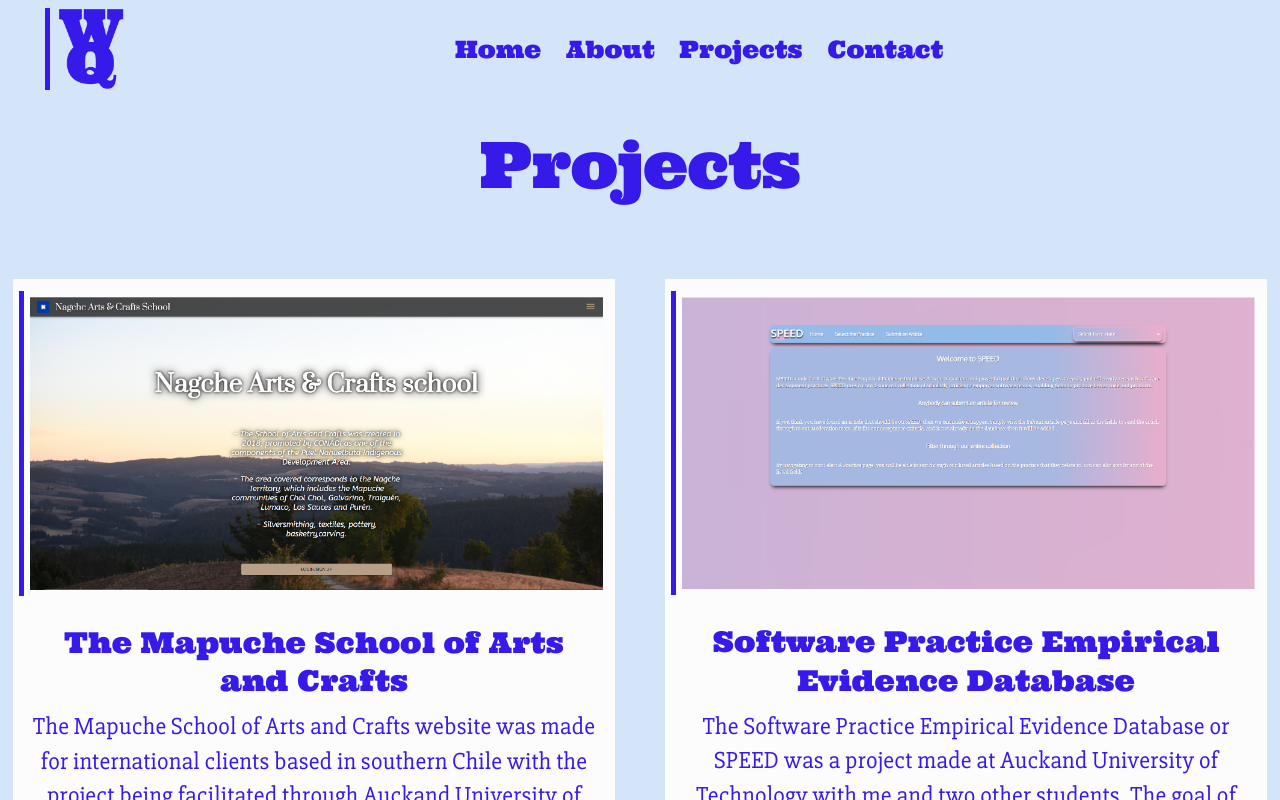
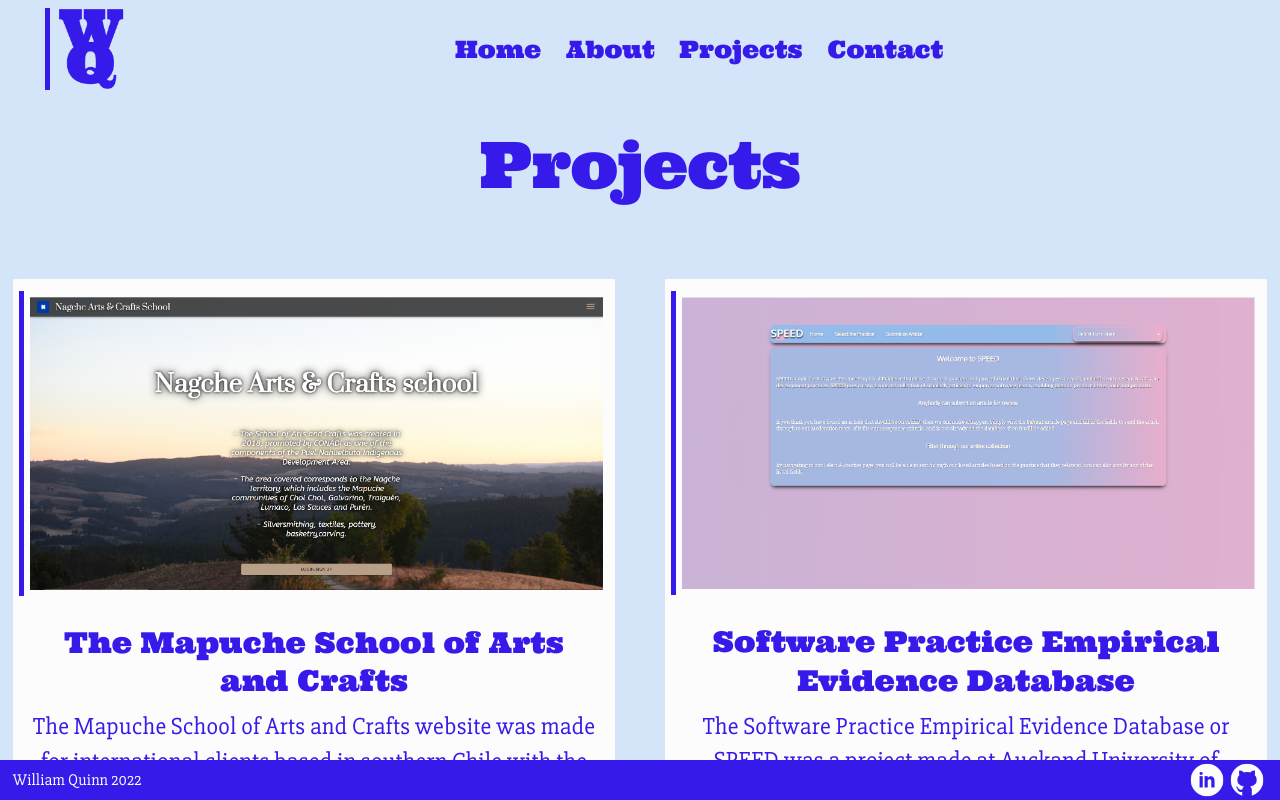
Before and after one commit to Will-Quinn/WillQuinnPortfolio, a React (Create React App) app in the folder willquinn/: page /Projects in a window 1280 px wide. Shown: the top 800 px of the page. Built offline with nearby package versions, Linux system fonts and the light colour scheme.

Commit message:
fixed footer not being at bottom of the page on all pages

```diff
--- a/willquinn/src/routes/css/pageNotFound.css
+++ b/willquinn/src/routes/css/pageNotFound.css
@@ -3,3 +3,7 @@
     justify-content: center;
     margin-top: 5%;
 }
+.footerDiv{
+    bottom: 0;
+    position: fixed;
+}
```
